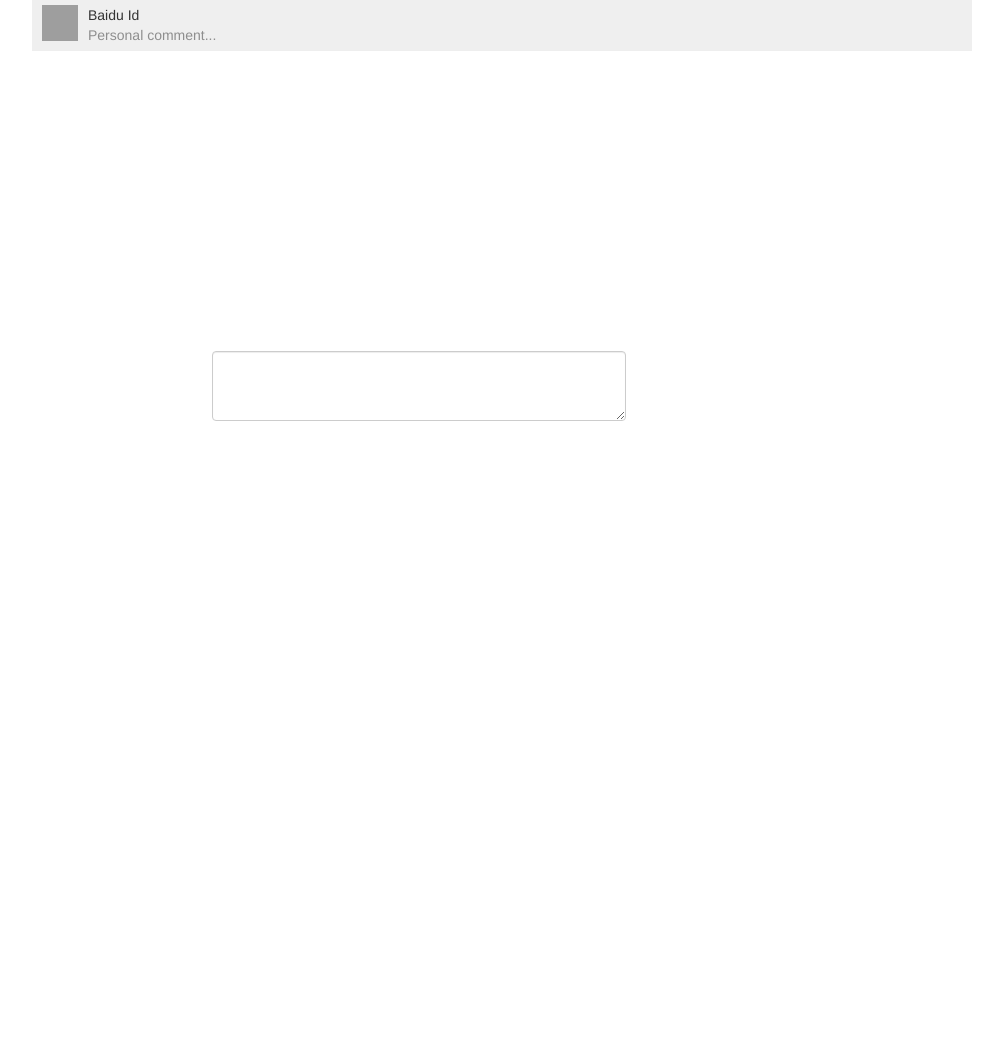
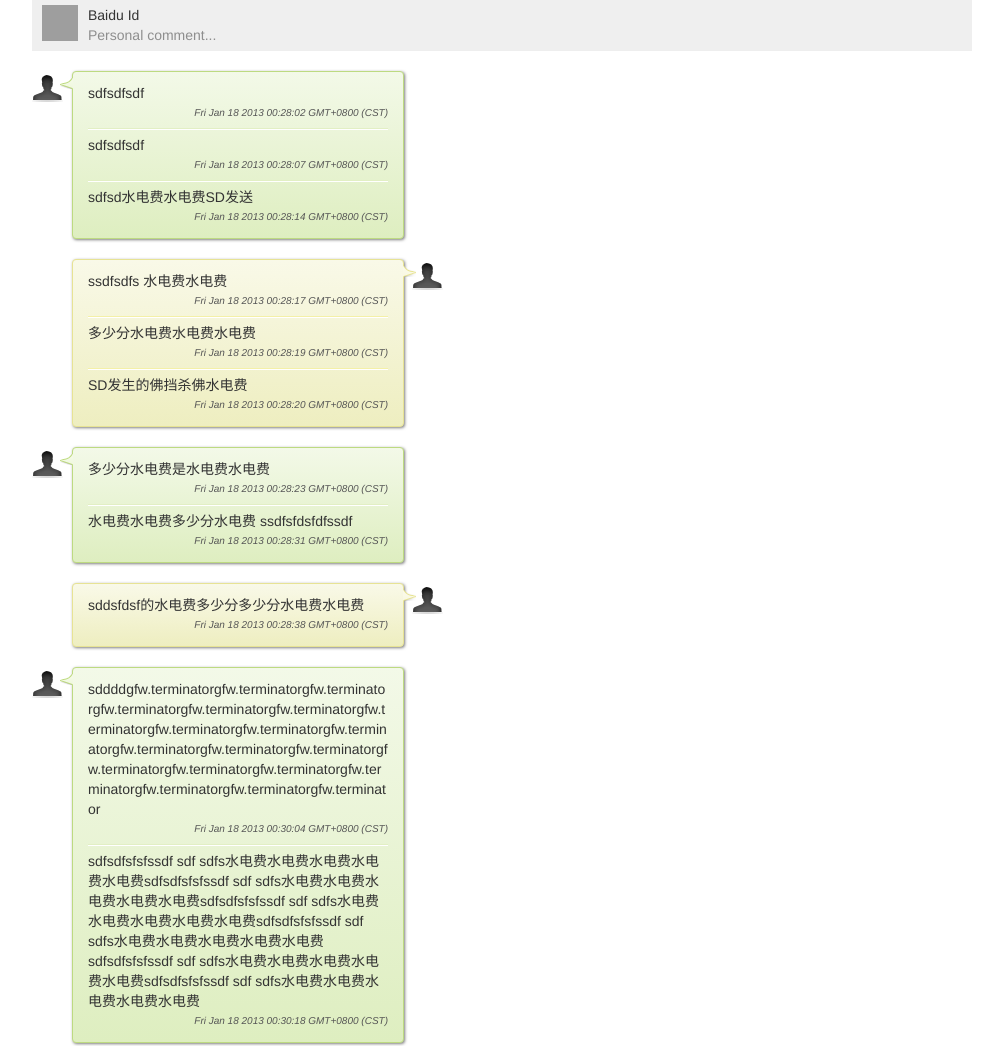
Before and after one commit to leeight/node.hi, a website with bundled scripts: page app/chat.html in a window 1280 px wide. Shown: the top 1046 px of the page, without its empty margins (138-1141 px from the left). Before the commit the page ends 800 px from the top, so only its background shows below. Built offline with nearby package versions, Linux system fonts and the light colour scheme; grey boxes are pictures that could not be loaded.

Commit message:
更新一下app/chat.html的示例样式

```diff
--- a/app/assets/css/chat.less
+++ b/app/assets/css/chat.less
@@ -55,6 +55,7 @@ figure > img {
 }
 .threads {
   min-height: 300px;
+  padding-top: 20px;
 }
 
 
--- a/app/assets/css/message_styles.less
+++ b/app/assets/css/message_styles.less
@@ -21,7 +21,7 @@ html, body {
 }
 
 .threads {
-  width: 542px;
+  width: 412px;
 }
 
 .message {
@@ -32,7 +32,7 @@ html, body {
 
   .content {
     padding: 6px 15px;
-    width: 430px;
+    width: 300px;
 
     .border-radius(4px);
     .box-shadow(1px 1px 3px 0px rgba(0,0,0,.5));
@@ -47,6 +47,7 @@ html, body {
 
   .bd {
     padding: 5px 0;
+    word-wrap: break-word;
   }
 
   .bd:first-child {
--- a/app/chat.html
+++ b/app/chat.html
@@ -22,7 +22,91 @@
             </figure>
           </div>
           <div class="threads">
-
+            <div class="message incoming">
+              <div class="avatar">
+                <img src="assets/images/dummy_contact.png" ,="" width="32px" height="32px">
+              </div>
+              <div class="indicator"></div>
+              <div class="content">
+                <div class="bd">
+                  sdfsdfsdf
+                  <time>Fri Jan 18 2013 00:28:02 GMT+0800 (CST)</time>
+                </div>
+                    <div class="bd">
+                sdfsdfsdf
+                <time>Fri Jan 18 2013 00:28:07 GMT+0800 (CST)</time>
+              </div>
+                  <div class="bd">
+                sdfsd水电费水电费SD发送
+                <time>Fri Jan 18 2013 00:28:14 GMT+0800 (CST)</time>
+              </div>
+            </div>
+            </div>
+                <div class="message outcoming">
+              <div class="avatar">
+                <img src="assets/images/dummy_contact.png" ,="" width="32px" height="32px">
+              </div>
+              <div class="indicator"></div>
+              <div class="content">
+                <div class="bd">
+                  ssdfsdfs 水电费水电费
+                  <time>Fri Jan 18 2013 00:28:17 GMT+0800 (CST)</time>
+                </div>
+                    <div class="bd">
+                多少分水电费水电费水电费
+                <time>Fri Jan 18 2013 00:28:19 GMT+0800 (CST)</time>
+              </div>
+                  <div class="bd">
+                SD发生的佛挡杀佛水电费
+                <time>Fri Jan 18 2013 00:28:20 GMT+0800 (CST)</time>
+              </div>
+            </div>
+            </div>
+                <div class="message incoming">
+              <div class="avatar">
+                <img src="assets/images/dummy_contact.png" ,="" width="32px" height="32px">
+              </div>
+              <div class="indicator"></div>
+              <div class="content">
+                <div class="bd">
+                  多少分水电费是水电费水电费
+                  <time>Fri Jan 18 2013 00:28:23 GMT+0800 (CST)</time>
+                </div>
+                    <div class="bd">
+                水电费水电费多少分水电费
+        ssdfsfdsfdfssdf
+                <time>Fri Jan 18 2013 00:28:31 GMT+0800 (CST)</time>
+              </div>
+            </div>
+            </div>
+                <div class="message outcoming">
+              <div class="avatar">
+                <img src="assets/images/dummy_contact.png" ,="" width="32px" height="32px">
+              </div>
+              <div class="indicator"></div>
+              <div class="content">
+                <div class="bd">
+                  sddsfdsf的水电费多少分多少分水电费水电费
+                  <time>Fri Jan 18 2013 00:28:38 GMT+0800 (CST)</time>
+                </div>
+              </div>
+            </div>
+                <div class="message incoming">
+              <div class="avatar">
+                <img src="assets/images/dummy_contact.png" ,="" width="32px" height="32px">
+              </div>
+              <div class="indicator"></div>
+              <div class="content">
+                <div class="bd">
+                  sddddgfw.terminatorgfw.terminatorgfw.terminatorgfw.terminatorgfw.terminatorgfw.terminatorgfw.terminatorgfw.terminatorgfw.terminatorgfw.terminatorgfw.terminatorgfw.terminatorgfw.terminatorgfw.terminatorgfw.terminatorgfw.terminatorgfw.terminatorgfw.terminatorgfw.terminatorgfw.terminator
+                  <time>Fri Jan 18 2013 00:30:04 GMT+0800 (CST)</time>
+                </div>
+                    <div class="bd">
+                sdfsdfsfsfssdf sdf sdfs水电费水电费水电费水电费水电费sdfsdfsfsfssdf sdf sdfs水电费水电费水电费水电费水电费sdfsdfsfsfssdf sdf sdfs水电费水电费水电费水电费水电费sdfsdfsfsfssdf sdf sdfs水电费水电费水电费水电费水电费sdfsdfsfsfssdf sdf sdfs水电费水电费水电费水电费水电费sdfsdfsfsfssdf sdf sdfs水电费水电费水电费水电费水电费
+                <time>Fri Jan 18 2013 00:30:18 GMT+0800 (CST)</time>
+              </div>
+            </div>
+            </div>
           </div>
           <form class="form-horizontal" data-spy="affix" data-offset-top="20">
             <div class="control-group">
--- a/app/src/ui/chat.js
+++ b/app/src/ui/chat.js
@@ -57,18 +57,21 @@ $("#msg").on('keypress', function(e){
     var msg = $(this).val().trim();
     if (msg) {
       if (last_from_id) {
-        channel.emit('send_message', {
-          to_id: last_from_id,
-          text: msg
-        });
+        if (channel && channel.emit) {
+          channel.emit('send_message', {
+            to_id: last_from_id,
+            text: msg
+          });
+        }
 
+        var source_type = 'outcoming';
         var message = {
-          source_type: 'outcoming',
+          source_type: source_type,
           content: htmlEncode(msg),
           time: new Date().toString()
         };
         var last = $(".threads .message:last-child");
-        if (last.hasClass("outcoming")) {
+        if (last.hasClass(source_type)) {
           last.find('.content').append(Mustache.to_html(tpl_bd, message));
         } else {
           $(".threads").append(Mustache.to_html(tpl_new_message, message));
```
Also changed, not shown: app/assets/css/chat.css, app/assets/css/message_styles.css. Lines whose indentation alone changed are shown as unchanged.
